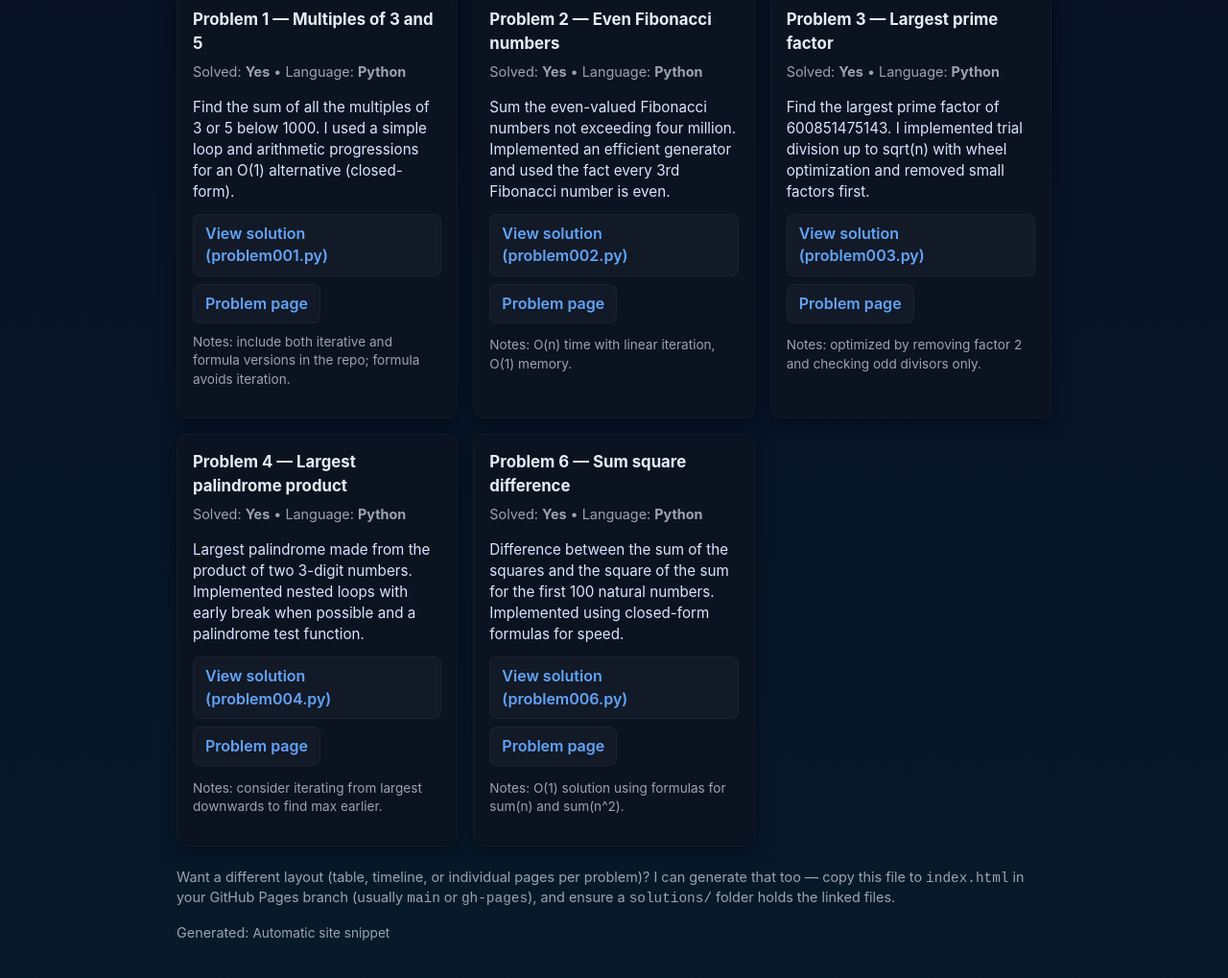
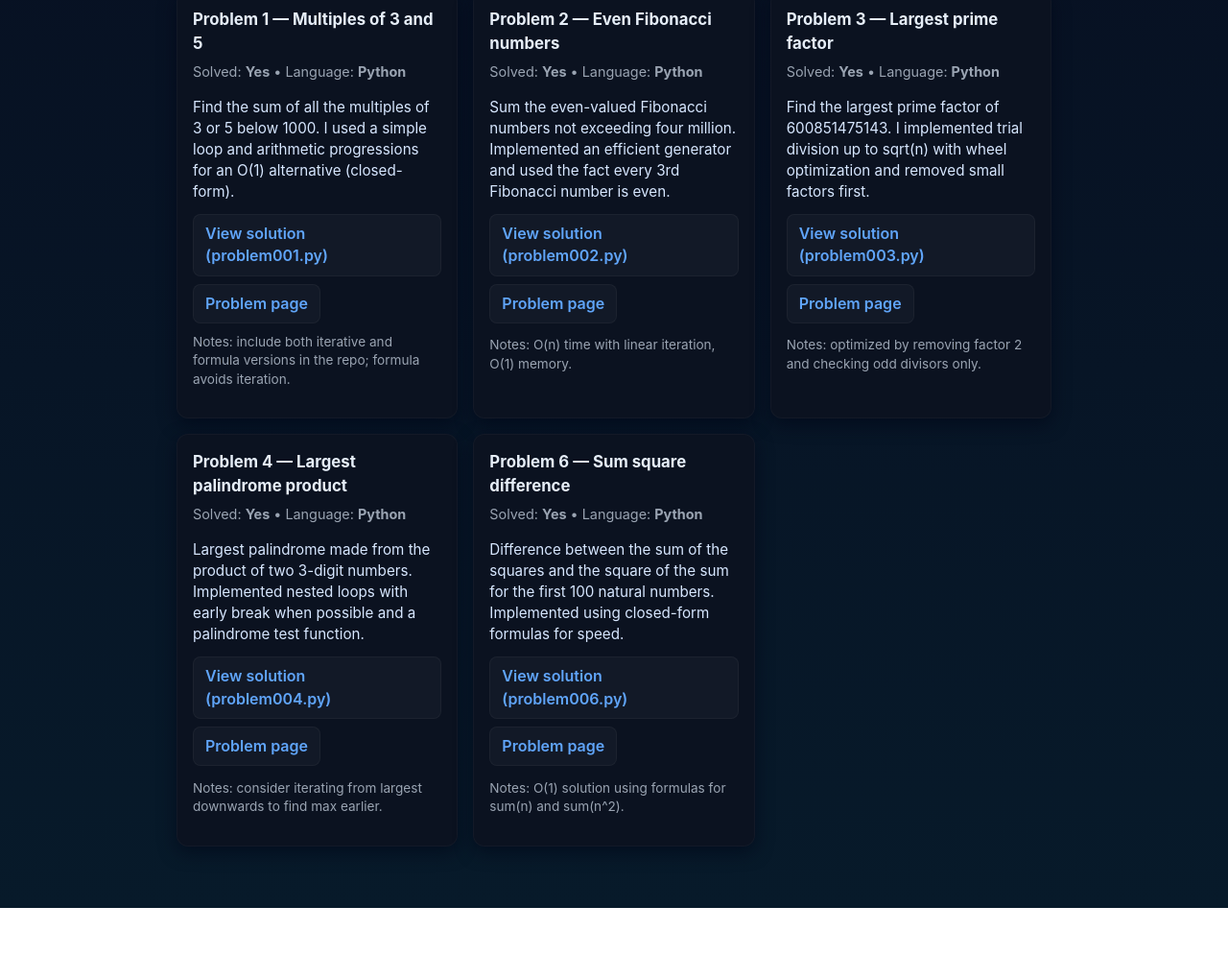
Before and after one commit to nazimhamza14-tech/Y-12-Portfolio, a plain HTML site: page index.html in a window 1280 px wide. Shown: the part 175-1194 px from the top of the page at 96% size. After the commit the page ends 1121 px from the top, so only its background shows below. Drawn offline with Linux system fonts and the light colour scheme.

Commit message:
Update index.html

```diff
--- a/index.html
+++ b/index.html
@@ -105,10 +105,7 @@
       </div>
     </section>
 
-    <footer>
-      <p>Want a different layout (table, timeline, or individual pages per problem)? I can generate that too — copy this file to <code>index.html</code> in your GitHub Pages branch (usually <code>main</code> or <code>gh-pages</code>), and ensure a <code>solutions/</code> folder holds the linked files.</p>
-      <p style="margin-top:6px">Generated: <small class="small">Automatic site snippet</small></p>
-    </footer>
+
   </main>
 </body>
 </html>
```
